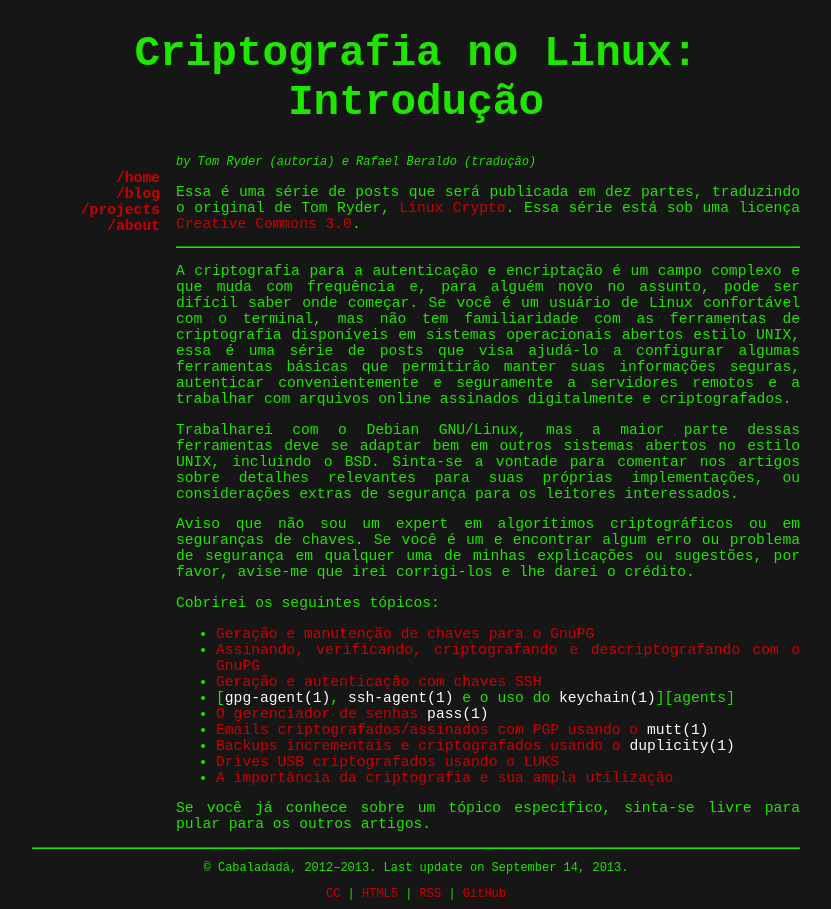
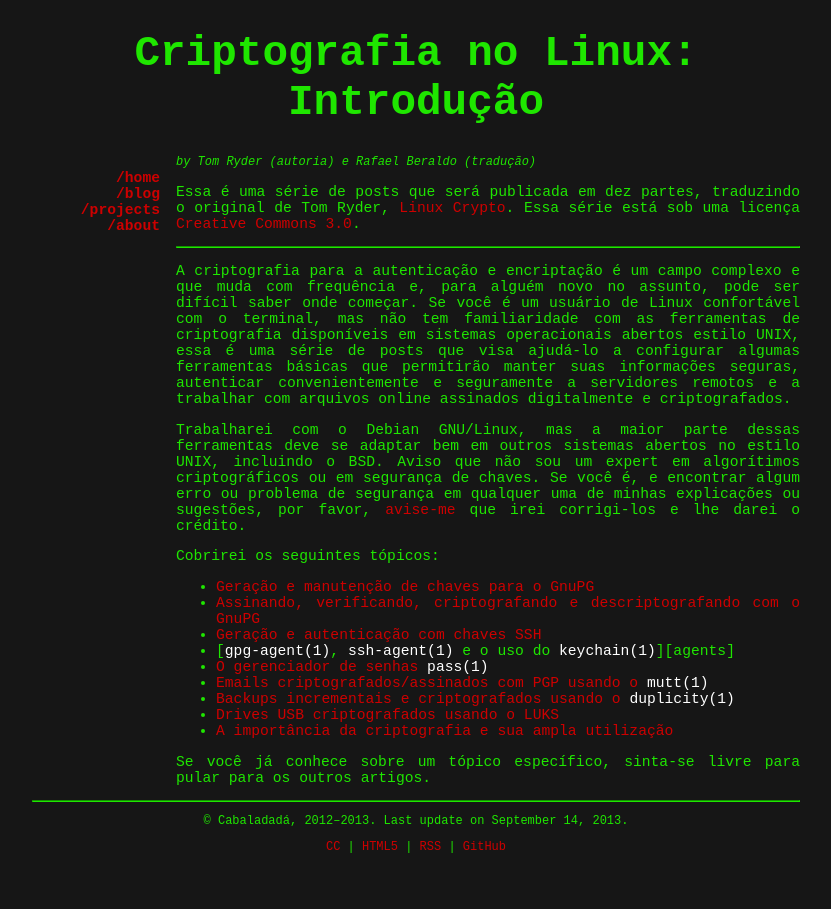
Before and after one commit to rberaldo/cabaladada, a Jekyll site: the page built from _posts/2013-09-16-linux_cripto_intro.markdown, in a window 1280 px wide. Shown: the whole page, without its empty margins (224-1055 px from the left). Built offline with Jekyll 4.4.1, drawn with Linux system fonts in a browser that asks for light colours; Markdown is read by kramdown in place of the engine named in the settings; comment, search, counter and statistics services are not loaded.

Commit message:
Linux Crypto: Intro reviewed

```diff
--- a/_posts/2013-09-16-linux_cripto_intro.markdown
+++ b/_posts/2013-09-16-linux_cripto_intro.markdown
@@ -2,7 +2,7 @@
 layout: post
 title: "Criptografia no Linux: Introdução"
 author: Tom Ryder (autoria) e Rafael Beraldo (tradução)
-excerpt: "No qual apresento uma tradução do texto “Linux Crypto: Introduction” de Tom Ryder. A criptografia para a autenticação e encriptação é um campo complexo e que muda com frequência e, para alguém novo no assunto, pode ser difícil saber onde começar. Se você é um usuário de Linux confortável com o terminal, mas não tem familiaridade com as ferramentas de criptografia disponíveis em sistemas operacionais abertos estilo UNIX, essa é uma série de posts que visa ajudá-lo."
+excerpt: "A criptografia para a autenticação e encriptação é um campo complexo e que muda com frequência e, para alguém novo no assunto, pode ser difícil saber onde começar. Se você é um usuário de Linux confortável com o terminal, mas não tem familiaridade com as ferramentas de criptografia disponíveis em sistemas operacionais abertos estilo UNIX, essa é uma série de posts que visa ajudá-lo."
 ---
 
 Essa é uma série de posts que será publicada em dez partes, traduzindo o
@@ -22,14 +22,10 @@ trabalhar com arquivos online assinados digitalmente e criptografados.
 
 Trabalharei com o Debian GNU/Linux, mas a maior parte dessas ferramentas deve
 se adaptar bem em outros sistemas abertos no estilo UNIX, incluindo o BSD.
-Sinta-se a vontade para comentar nos artigos sobre detalhes relevantes para
-suas próprias implementações, ou considerações extras de segurança para
-os leitores interessados.
-
-Aviso que não sou um expert em algorítimos criptográficos ou em seguranças de
-chaves. Se você é um e encontrar algum erro ou problema de segurança em
-qualquer uma de minhas explicações ou sugestões, por favor, avise-me que irei
-corrigi-los e lhe darei o crédito.
+Aviso que não sou um expert em algorítimos criptográficos ou em segurança de
+chaves. Se você é, e encontrar algum erro ou problema de segurança em qualquer
+uma de minhas explicações ou sugestões, por favor, [avise-me][rberaldo] que
+irei corrigi-los e lhe darei o crédito.
 
 Cobrirei os seguintes tópicos:
 
```
Also changed, not shown: other parts of _posts/2013-09-16-linux_cripto_intro.markdown (+1 -0 lines).
